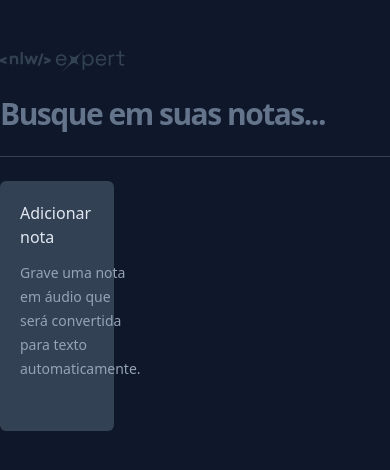
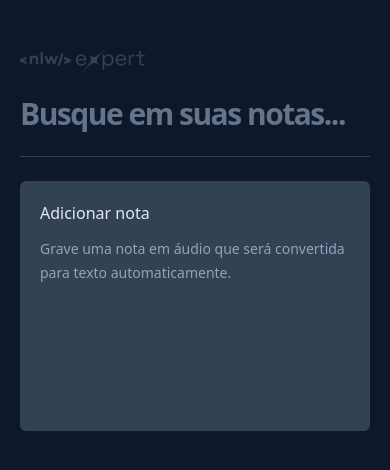
Before and after one commit to VictorPMello/NLW-EXPERT-REACT, a React (Vite) app: page / in a window 390 px wide. Shown: the top 470 px of the page. Built offline with nearby package versions, Linux system fonts and the light colour scheme.

Commit message:
Adicionando responsividade

```diff
--- a/src/app.tsx
+++ b/src/app.tsx
@@ -48,7 +48,7 @@
       : notes;
 
   return (
-    <div className='mx-auto max-w-6xl my-12 space-y-6'>
+    <div className='mx-auto max-w-6xl my-12 space-y-6 px-5'>
       <img src={logo} alt='NLW Expert' />
 
       <form className='w-full '>
@@ -63,7 +63,7 @@
 
       <div className='h-px bg-slate-700' />
 
-      <div className='grid grid-cols-3 gap-6 auto-rows-[250px]'>
+      <div className='grid grid-cols-1 md:grid-cols-2 lg:grid-cols-3 gap-6 auto-rows-[250px]'>
         <NewNoteCard onNoteCreated={onNoteCreated} />
 
         {filteredNotes.map((note) => {
--- a/src/components/new-note-card.tsx
+++ b/src/components/new-note-card.tsx
@@ -99,7 +99,7 @@
 
       <Dialog.Portal>
         <Dialog.Overlay className='inset-0 fixed bg-black/50' />
-        <Dialog.Content className='fixed overflow-hidden left-1/2 top-1/2 -translate-x-1/2 -translate-y-1/2 max-w-[640px] w-full h-[60vh] bg-slate-700 rounded-md flex flex-col outline-none'>
+        <Dialog.Content className='fixed overflow-hidden inset-0 md:inset-auto md:left-1/2 md:top-1/2 md:-translate-x-1/2 md:-translate-y-1/2 md:max-w-[640px] w-full md:h-[60vh] bg-slate-700 md:rounded-md flex flex-col outline-none'>
           <Dialog.Close className='absolute top-0 right-0 bg-slate-800 p-1.5 text-slate-400 hover:text-slate-100'>
             <X className='size-5' />
           </Dialog.Close>
--- a/src/components/note-card.tsx
+++ b/src/components/note-card.tsx
@@ -32,7 +32,7 @@
 
       <Dialog.Portal>
         <Dialog.Overlay className='inset-0 fixed bg-black/50' />
-        <Dialog.Content className='fixed overflow-hidden left-1/2 top-1/2 -translate-x-1/2 -translate-y-1/2 max-w-[640px] w-full h-[60vh] bg-slate-700 rounded-md flex flex-col outline-none'>
+        <Dialog.Content className='fixed overflow-hidden inset-0 md:inset-auto md:left-1/2 md:top-1/2 md:-translate-x-1/2 md:-translate-y-1/2 md:max-w-[640px] w-full md:h-[60vh] bg-slate-700 rounded-md flex flex-col outline-none'>
           <Dialog.Close className='absolute top-0 right-0 bg-slate-800 p-1.5 text-slate-400 hover:text-slate-100'>
             <X className='size-5' />
           </Dialog.Close>
```
